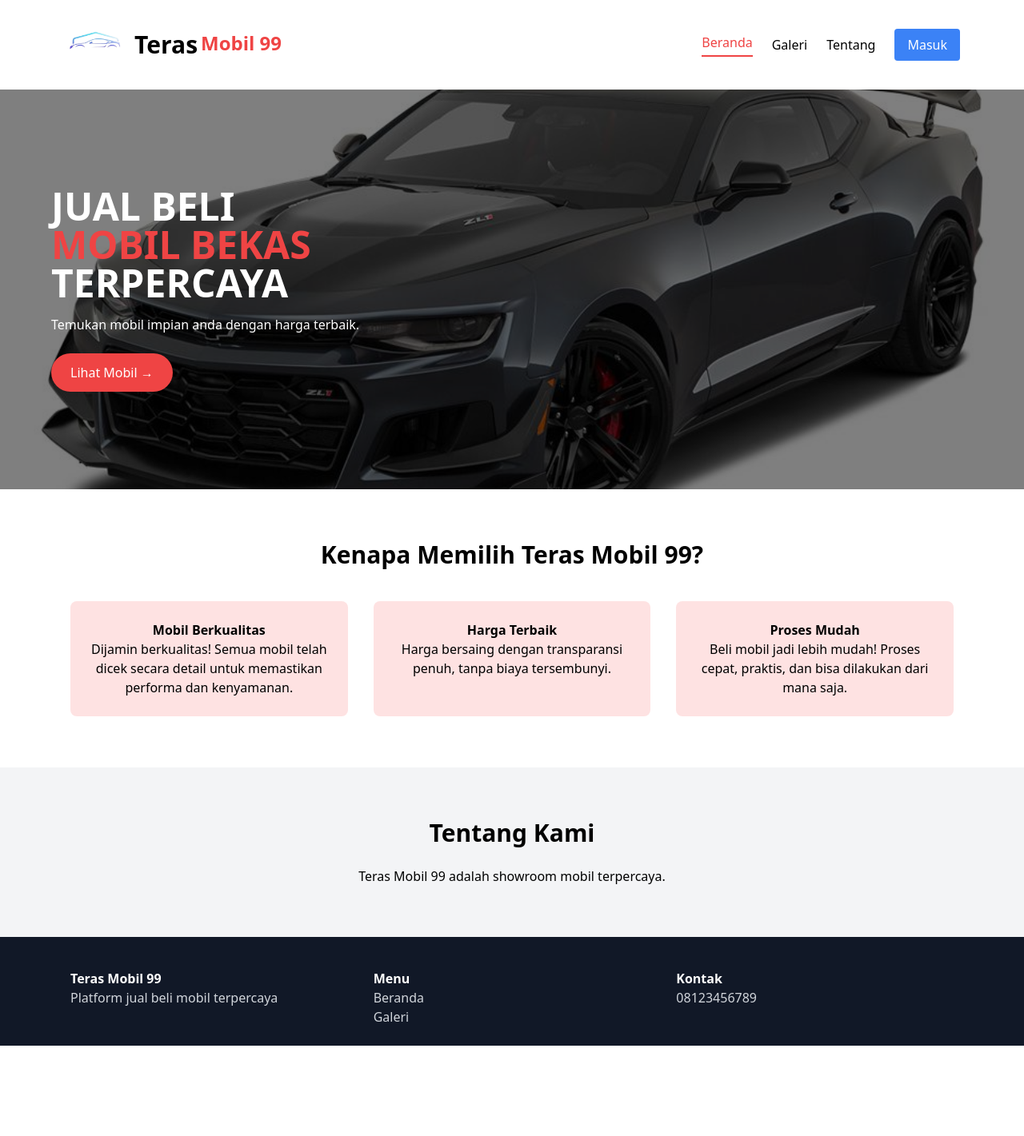
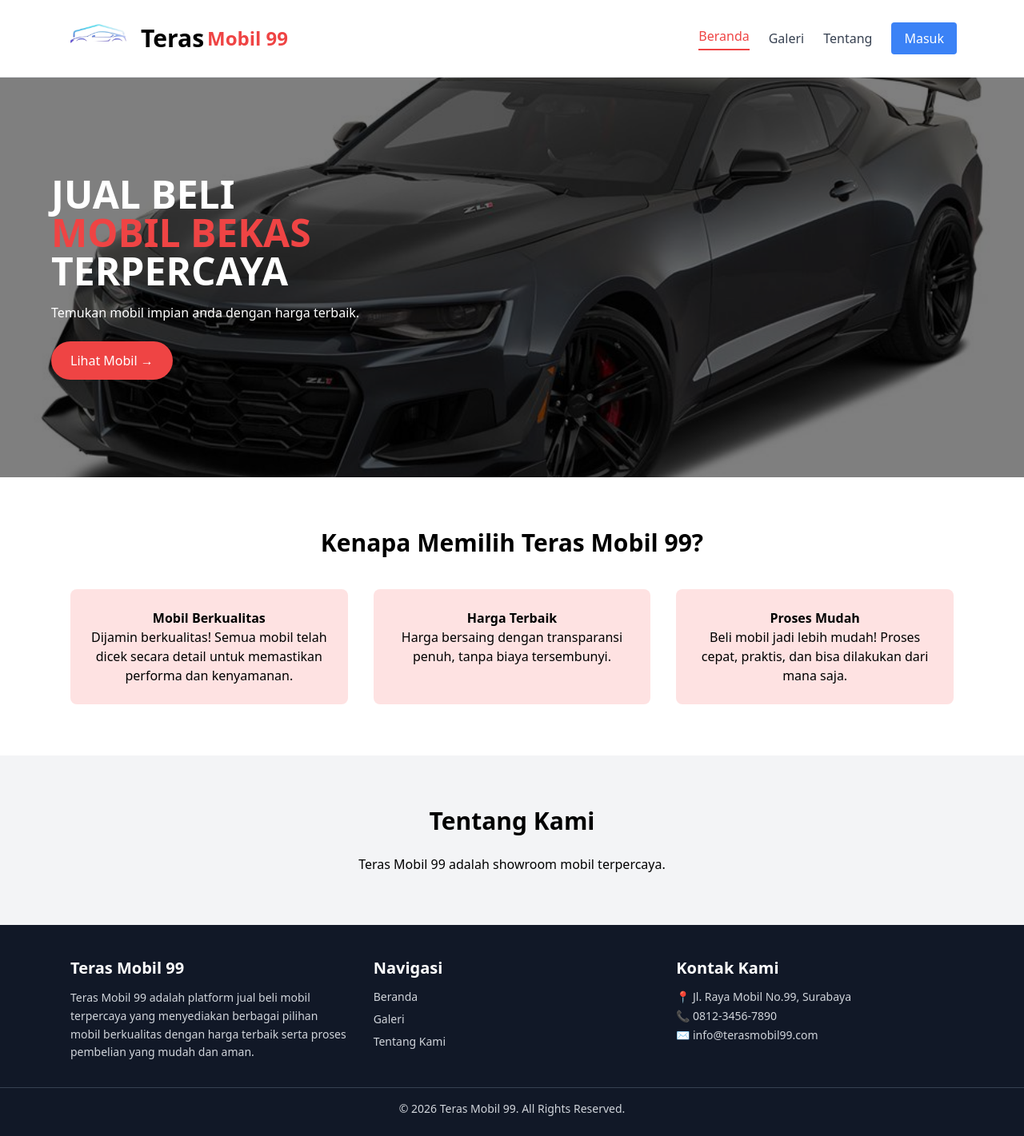
Before and after one commit to asep-creator/UTS_pemweb, a PHP site: page / in a window 1280 px wide. Shown: the whole page at 80% size. Before the commit the page ends 1308 px from the top, so only its background shows below. Run offline with PHP 8.4, Linux system fonts and the light colour scheme; some libraries are stand-ins or nearby versions.

Commit message:
index.php

```diff
--- a/index.php
+++ b/index.php
@@ -12,44 +12,38 @@ include "koneksi.php";
 <script src="https://cdn.tailwindcss.com"></script>
 <link rel="stylesheet"
 href="https://cdnjs.cloudflare.com/ajax/libs/font-awesome/6.5.0/css/all.min.css">
-
 </head>
 
 <body class="bg-gray-100">
 
 <!-- NAVBAR -->
-<nav class="bg-white shadow">
-<div class="max-w-6xl mx-auto px-4 py-4 flex justify-between items-center">
+<nav class="bg-white shadow border-b">
+  <div class="max-w-6xl mx-auto flex justify-between items-center py-2 px-5">
 
-<div class="flex items-center space-x-2">
-<img src="assets/logo.png" class="w-14 md:w-20 bg-white p-1 rounded">
+    <!-- LOGO -->
+    <div class="flex items-center">
+      <img src="assets/logo.png" alt="logo" class="h-20">
       <h1 class="ml-3 flex font-bold">
-<span class="text-black text-xl md:text-3xl">Teras</span>
-<span class="text-red-500 text-lg md:text-2xl ml-1">Mobil 99</span>
+        <span class="text-black text-3xl self-center">Teras</span>
+        <span class="text-red-500 text-2xl self-center ml-1">Mobil 99</span>
       </h1>
     </div>
 
-<div class="hidden md:flex space-x-6 items-center">
-
-<a href="index.php"
-class="text-red-500 border-b-2 border-red-500 pb-1">
-Beranda
-</a>
-
-<a href="galeri.php" class="hover:text-red-500">Galeri</a>
-<a href="tentang.php" class="hover:text-red-500">Tentang</a>
+    <!-- MENU -->
+    <div class="hidden md:flex space-x-6 items-center font-medium">
+      <a href="index.php" class="text-red-500 border-b-2 border-red-500 pb-1">Beranda</a>
+      <a href="galeri.php" class="text-gray-700 hover:text-red-500">Galeri</a>
+      <a href="tentang.php" class="text-gray-700 hover:text-red-500">Tentang</a>
 
       <?php if (!isset($_SESSION['login'])): ?>
-<a href="login.php" class="bg-blue-500 text-white px-4 py-2 rounded">
+        <a href="login.php" class="bg-blue-500 text-white px-4 py-2 rounded hover:bg-blue-600">
           Masuk
         </a>
       <?php else: ?>
-<span><?= $_SESSION['username'] ?></span>
-<a href="logout.php" class="text-red-500">Logout</a>
+        <span class="text-gray-700"><?= $_SESSION['username'] ?></span>
+        <a href="logout.php" class="text-red-500 hover:text-red-700">Logout</a>
       <?php endif; ?>
-
     </div>
-
   </div>
 </nav>
 
@@ -121,25 +115,43 @@ Teras Mobil 99 adalah showroom mobil terpercaya.
 
 <!-- FOOTER -->
 <footer class="bg-gray-900 text-gray-300 pt-10 pb-6">
+
 <div class="max-w-6xl mx-auto px-6 grid md:grid-cols-3 gap-8">
 
+<!-- Tentang -->
   <div>
-<h2 class="text-white font-bold">Teras Mobil 99</h2>
-<p>Platform jual beli mobil terpercaya</p>
+  <h2 class="text-xl font-bold text-white mb-3">Teras Mobil 99</h2>
+  <p class="text-sm leading-relaxed">
+  Teras Mobil 99 adalah platform jual beli mobil terpercaya yang
+  menyediakan berbagai pilihan mobil berkualitas dengan harga terbaik
+  serta proses pembelian yang mudah dan aman.
+  </p>
   </div>
 
+<!-- Navigasi -->
   <div>
-<h2 class="text-white font-bold">Menu</h2>
-<a href="index.php">Beranda</a><br>
-<a href="galeri.php">Galeri</a>
+  <h2 class="text-xl font-bold text-white mb-3">Navigasi</h2>
+  <ul class="space-y-2 text-sm">
+  <li><a href="index.php" class="hover:text-white">Beranda</a></li>
+  <li><a href="galeri.php" class="hover:text-white">Galeri</a></li>
+  <li><a href="tentang.php" class="hover:text-white">Tentang Kami</a></li>
+  </ul>
   </div>
 
+<!-- Kontak -->
   <div>
-<h2 class="text-white font-bold">Kontak</h2>
-<p>08123456789</p>
+  <h2 class="text-xl font-bold text-white mb-3">Kontak Kami</h2>
+  <p class="text-sm">📍 Jl. Raya Mobil No.99, Surabaya</p>
+  <p class="text-sm mt-1">📞 0812-3456-7890</p>
+  <p class="text-sm mt-1">✉ info@terasmobil99.com</p>
   </div>
 
   </div>
+
+  <div class="border-t border-gray-700 mt-8 pt-4 text-center text-sm">
+  <p>© 2026 Teras Mobil 99. All Rights Reserved.</p>
+  </div>
+
   </footer>
 
 </body>
```
Lines whose indentation alone changed are shown as unchanged.
